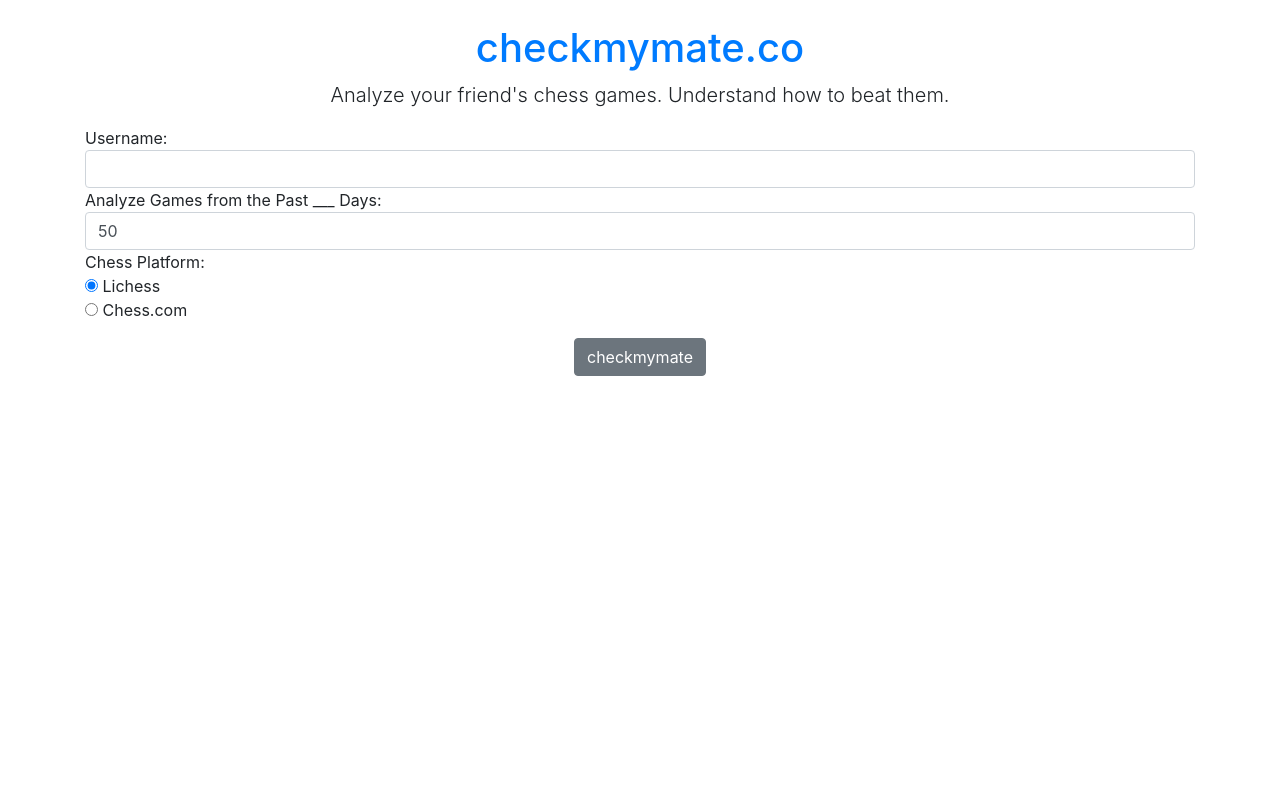
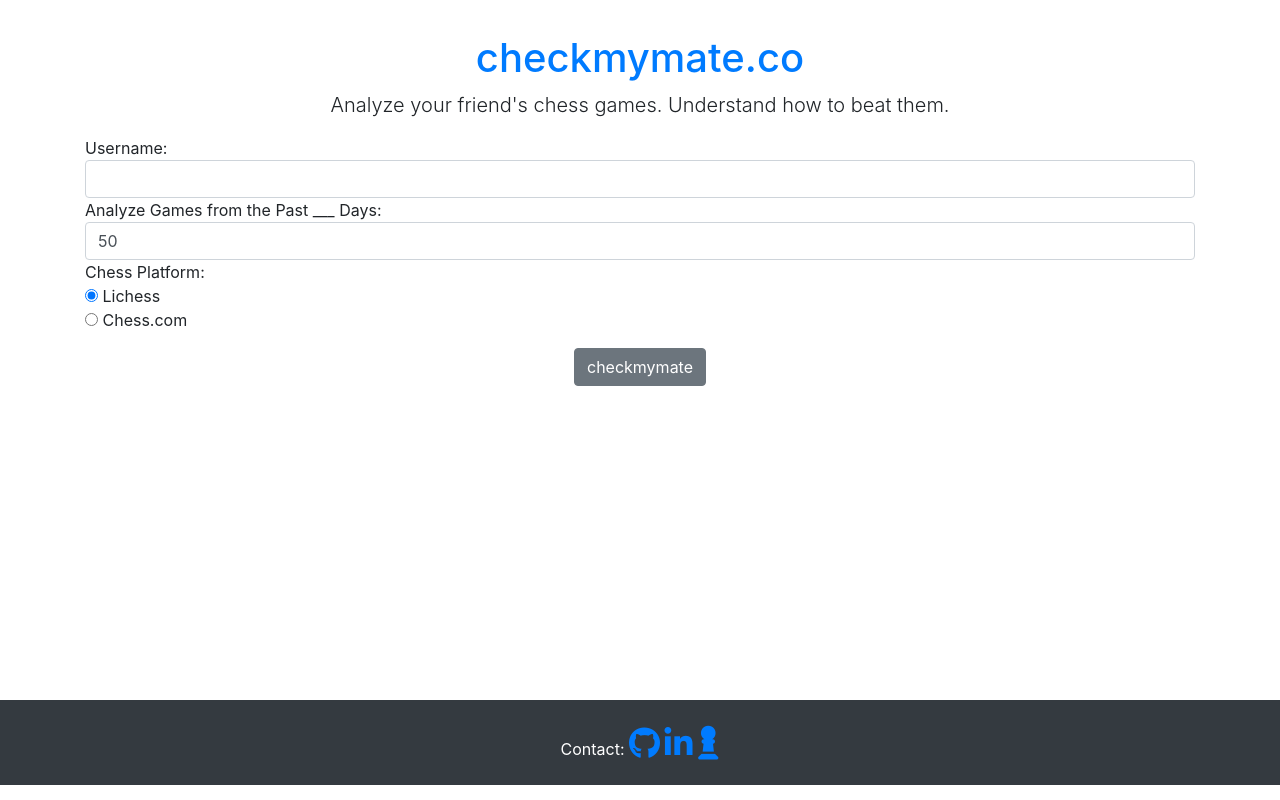
Before and after one commit to bfeif/clarence, a Flask app: template templates/index.html in a window 1280 px wide. Run offline with Flask 2, Linux system fonts and the light colour scheme; the template is opened without the code that fills it, so the values that code supplies are empty; some libraries are stand-ins or nearby versions.

Commit message:
Added sticky footer and some contact info to the footer.

```diff
--- a/templates/base.html
+++ b/templates/base.html
@@ -1,4 +1,22 @@
-<title>{% block title %}{% endblock %} - CheckMyMate</title>
+<style>
+    .footer {
+        clear: both;
+        position: relative;
+    }
+    #wrap {
+        padding: 10px;
+        min-height: -webkit-calc(100% - 100px);     /* Chrome */
+        min-height: -moz-calc(100% - 100px);     /* Firefox */
+        min-height: calc(100% - 100px);     /* native */
+    }
+    html, body {
+        height: 100%;
+        margin: 0;
+    }
+</style>
+
+<head>
+    <title>CheckMyMate {% block title %}{% endblock %}</title>
 
     <!-- Fonts -->
     <link href="https://cdnjs.cloudflare.com/ajax/libs/font-awesome/4.4.0/css/font-awesome.min.css"
@@ -6,9 +24,10 @@
     <!-- Bootstrap CSS -->
     <link href="https://maxcdn.bootstrapcdn.com/bootstrap/4.0.0/css/bootstrap.min.css"
                 rel="stylesheet" />
+</head>
 
-
-<section class="content">
+<body>
+    <section class="content" id="wrap">
         <br/>
         <div class="container">
             <a href='/'><h1 class="jumbotron-heading text-center">checkmymate.co</h1></a>
@@ -21,8 +40,26 @@
             {% block content %}{% endblock %}
         </div>
     </section>
+    <!-- <footer class="fixed-bottom bg-dark text-center text-white"> -->
+    <footer class="footer bg-dark text-center text-white p-4">
+        <div class="container">
+            Contact:
+            <a href="https://github.com/bfeif/clarence"><i class="fa fa-github fa-2x"></i></a>
+            <a href="https://www.linkedin.com/in/benjamin-feifke/"><i class="fa fa-linkedin fa-2x"></i></a>
+            <a href="https://lichess.org/@/normanrookwell"><span class="iconify fa-2x" data-icon="simple-icons:lichess"></span></a>
+            <a href="https://www.chess.com/member/normanrookwell"><i class="fas fa-chess-pawn" style='font-size:36px'></i></a>
+        </div>
+    </footer>
+</body>
+
 
 <!-- Bootstrap related JavaScript -->
 <script src="https://code.jquery.com/jquery-3.2.1.slim.min.js"></script>
 <script src="https://cdnjs.cloudflare.com/ajax/libs/popper.js/1.12.9/umd/popper.min.js"></script>
 <script src="https://maxcdn.bootstrapcdn.com/bootstrap/4.0.0/js/bootstrap.min.js"></script>
+
+<!-- Lichess icon -->
+<script src="https://code.iconify.design/2/2.1.2/iconify.min.js"></script>
+
+<!-- chess.com -->
+<script src='https://kit.fontawesome.com/a076d05399.js' crossorigin='anonymous'></script>
```
Also changed, not shown: templates/user.html (+12 -3 lines). Lines whose indentation alone changed are shown as unchanged.
